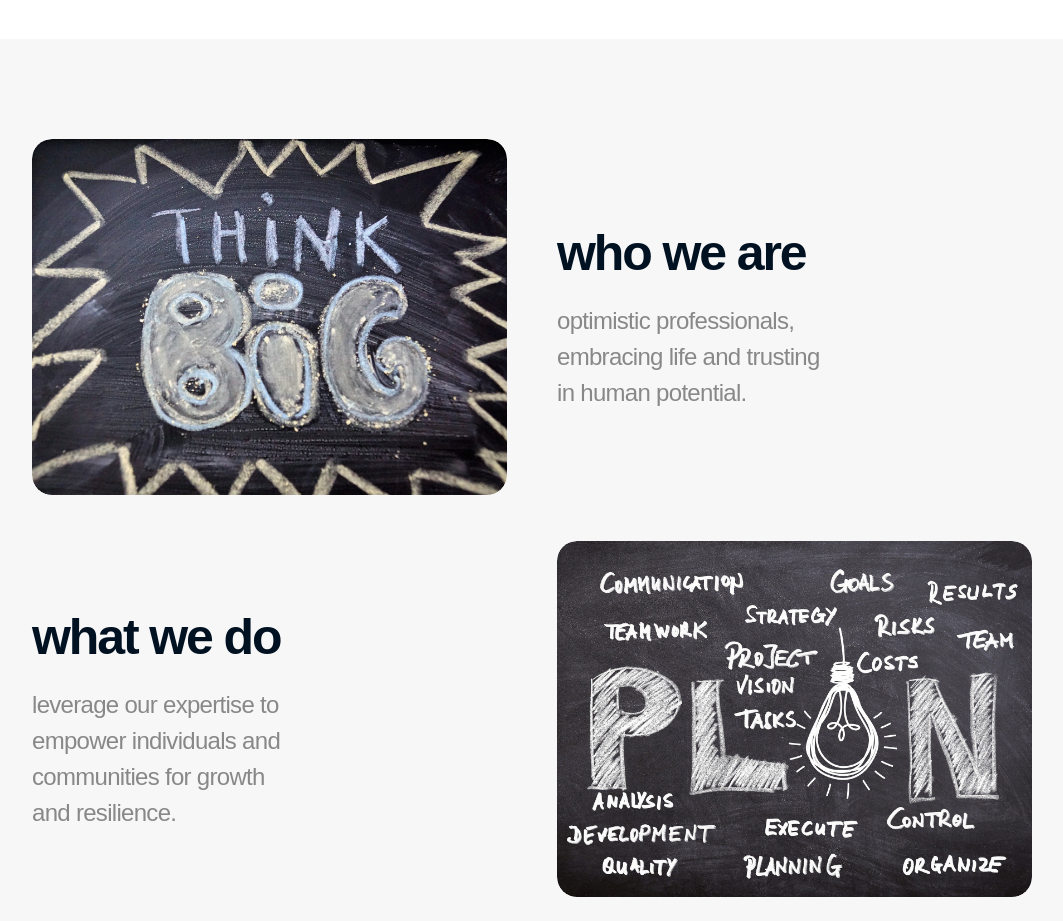
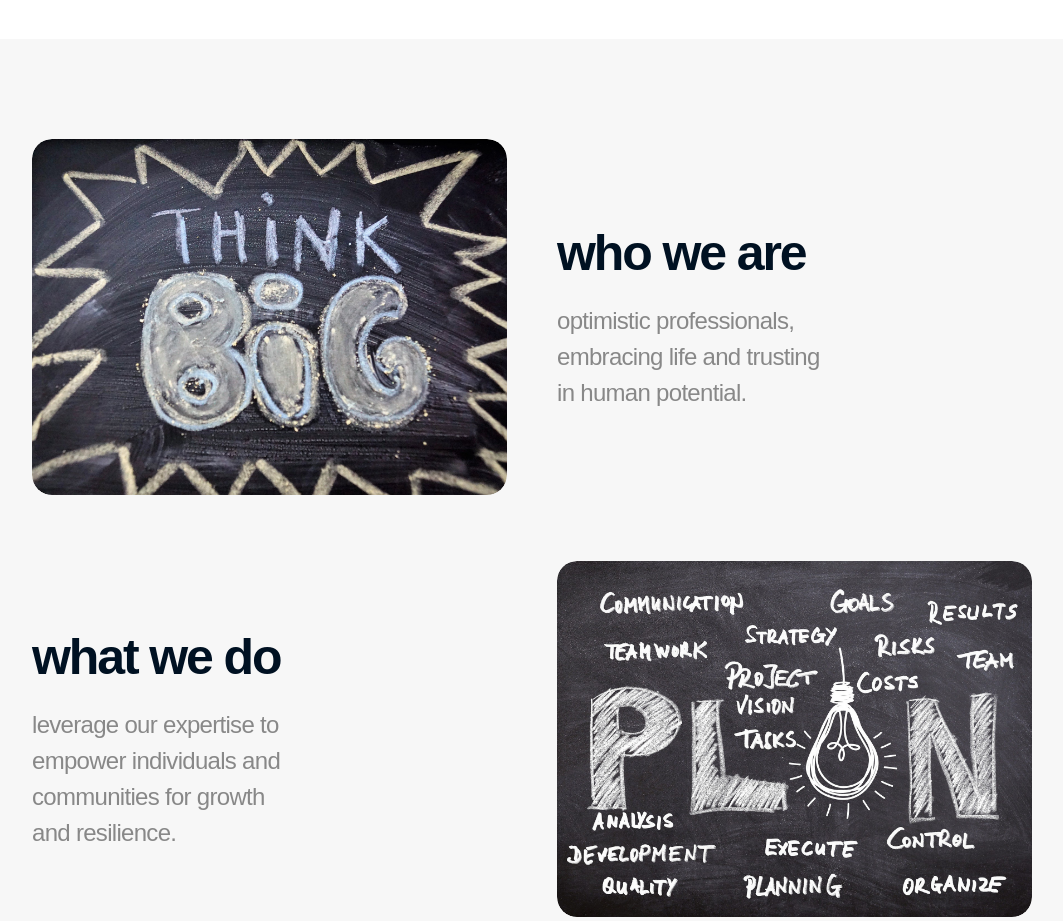
Before and after one commit to focusec-com/focusec-com.github.io, a plain HTML site: page index.html in a window 1280 px wide. Shown: the part 833-1754 px from the top of the page, without its empty margins (108-1171 px from the left). Drawn offline with Linux system fonts and the light colour scheme; a script that the page names is missing; a web font is replaced by a local one.

Commit message:
Update index.html

```diff
--- a/index.html
+++ b/index.html
@@ -1255,7 +1255,7 @@
                 </header>
                 <div class="fulset-12iv9ir" data-fulset-name="Features" name="Features">
                     <div class="fulset-1qq187r" data-fulset-name="Features" name="Features">
-                        <div class="fulset-v3c7s9" style="opacity: 1; transform: perspective(1200px); padding-bottom:5px;">
+                        <div class="fulset-v3c7s9" style="opacity: 1; transform: perspective(1200px); padding-bottom:25px;">
                             <div class="fulset-vtvzb" data-fulset-name="Image" name="Image">
                                 <div style="position:absolute;border-radius:inherit;top:0;right:0;bottom:0;left:0" data-fulset-background-image-wrapper="true">
                                     <img decoding="async" sizes="475px" src="./files/SiLh7xNJvLcVY7PCQgPvRieguKI.jpg" alt="" style="display:block;width:100%;height:100%;border-radius:inherit;object-position:center;object-fit:cover;image-rendering:auto">
```
